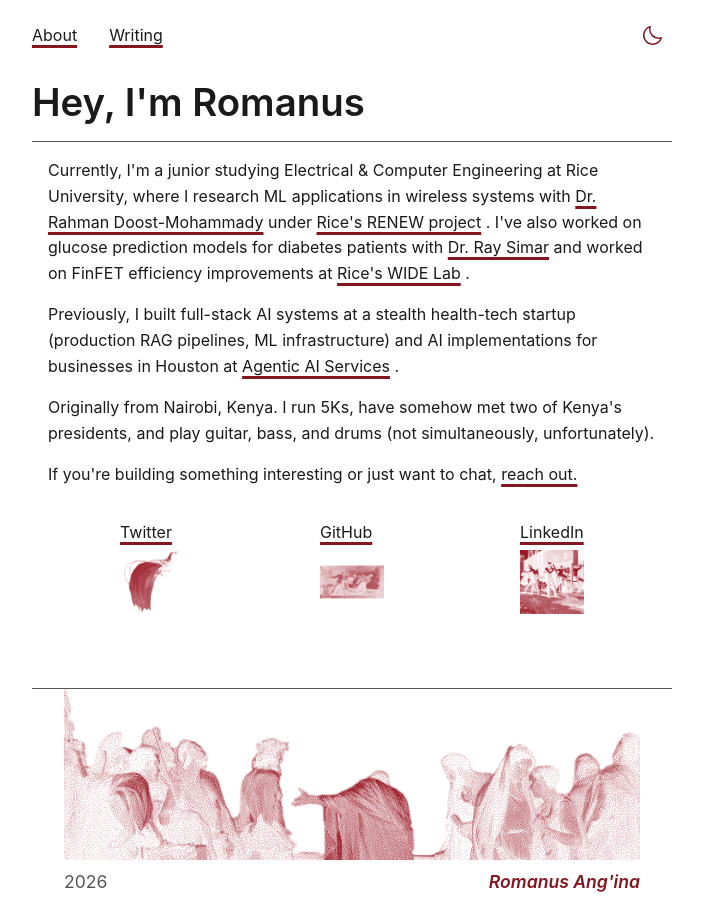
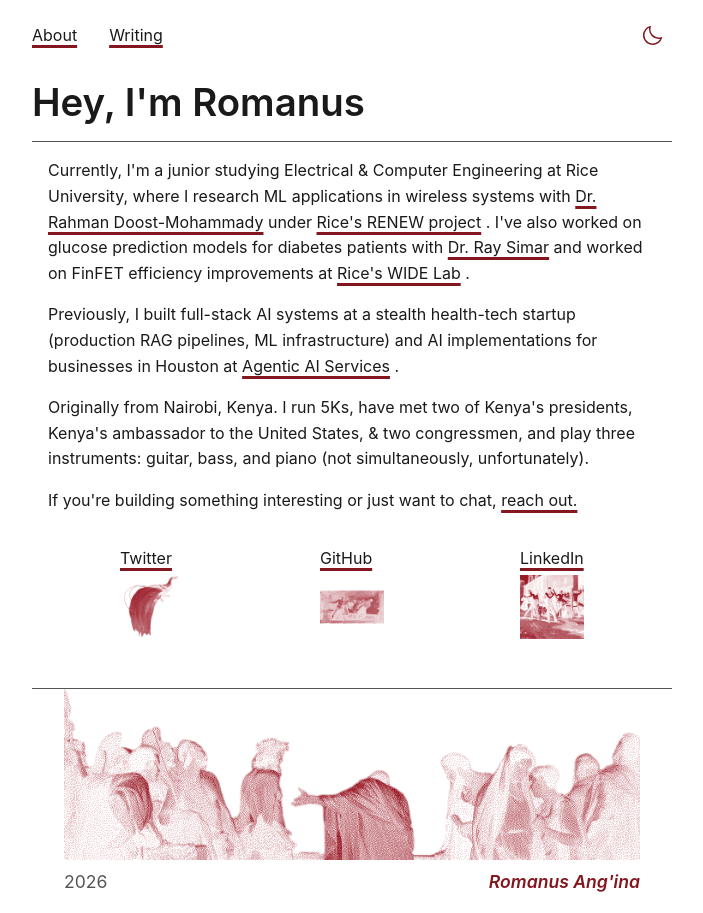
Before and after one commit to romanus-angina/portfolio, a SvelteKit app: page / in a window 1280 px wide. Shown: the whole page, without its empty margins (288-991 px from the left). Built offline with nearby package versions, Linux system fonts and the light colour scheme.

Commit message:
update: updated bio

```diff
--- a/src/routes/+page.svelte
+++ b/src/routes/+page.svelte
@@ -75,7 +75,7 @@
       </p>
 
       <p>
-        Originally from Nairobi, Kenya. I run 5Ks, have somehow met two of Kenya's presidents, and play guitar, bass, and drums (not simultaneously, unfortunately).
+        Originally from Nairobi, Kenya. I run 5Ks, have met two of Kenya's presidents, Kenya's ambassador to the United States, & two congressmen, and play three instruments: guitar, bass, and piano (not simultaneously, unfortunately).
       </p>
 
       <p>
```
